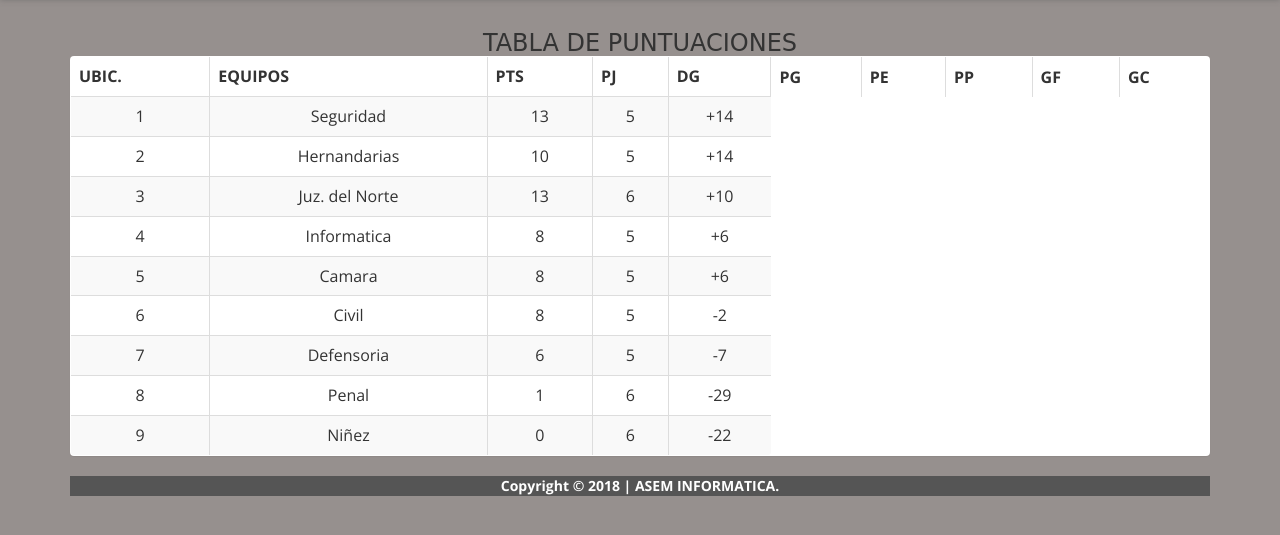
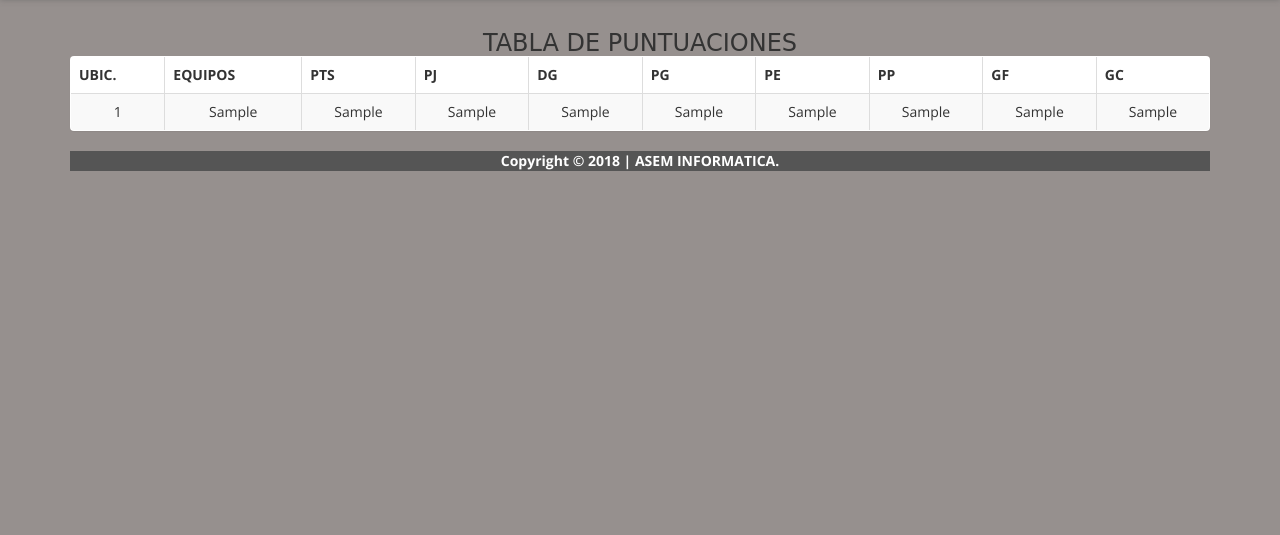
Before and after one commit to MaicolSilvera94/torneopjap, a PHP site: page /detallados.php in a window 1280 px wide. Shown: the part 52-587 px from the top of the page. Run offline with PHP 8.4, Linux system fonts and the light colour scheme; tables that the repository leaves empty or names only in its code hold one stand-in row (values such as "Sample post"); some web fonts are replaced.

Commit message:
sigo + en el listado

```diff
--- a/detallados.php
+++ b/detallados.php
@@ -1,4 +1,7 @@
-<!DOCTYPE <!DOCTYPE html>
+<?php
+include('funciones/funciones.php');
+?>
+<!DOCTYPE html>
 <html lang="en">
 
   <head>
@@ -30,64 +33,22 @@
                         <th>GC</th>
                       </tr>
                     </thead>
+                    <?php foreach(getPuntuaciones(10) as $fila ){   ?>
                     <tbody>
                        <tr>
                         <td>1</td>
-                        <td>Seguridad</td>
-                        <td>13</td>
-                        <td>5</td>
-                        <td>+14</td>
+                        <td><?php echo $fila['equipo'];?></td>
+                        <td><?php echo $fila['pj'];?></td>
+                        <td><?php echo $fila['pg'];?></td>
+                        <td><?php echo $fila['pe'];?></td>
+                        <td><?php echo $fila['pp'];?></td>
+                        <td><?php echo $fila['gf'];?></td>
+                        <td><?php echo $fila['gc'];?></td>
+                        <td><?php echo $fila['dg'];?></td>
+                        <td><?php echo $fila['tp'];?></td>
                       </tr>
-                      <tr>
-                       <td>2</td>
-                         <td>Hernandarias</td>
-                         <td>10</td>
-                         <td>5</td>
-                         <td>+14</td>
-                       </tr>
-                       <td>3</td>
-                         <td>Juz. del Norte</td>
-                         <td>13</td>
-                         <td>6</td>
-                         <td>+10</td>
-                       </tr>
-                       <td>4</td>
-                         <td>Informatica</td>
-                         <td>8</td>
-                         <td>5</td>
-                         <td>+6</td>
-                       </tr>
-                       <td>5</td>
-                         <td>Camara</td>
-                         <td>8</td>
-                         <td>5</td>
-                         <td>+6</td>
-                       </tr>
-                       <td>6</td>
-                         <td>Civil</td>
-                         <td>8</td>
-                         <td>5</td>
-                         <td>-2</td>
-                       </tr>
-                       <td>7</td>
-                         <td>Defensoria</td>
-                         <td>6</td>
-                         <td>5</td>
-                         <td>-7</td>
-                       </tr>
-                       <td>8</td>
-                         <td>Penal</td>
-                         <td>1</td>
-                         <td>6</td>
-                         <td>-29</td>
-                       </tr>
-                       <td>9</td>
-                         <td>Niñez</td>
-                         <td>0</td>
-                         <td>6</td>
-                         <td>-22</td>
-                       </tr>
-                    </tbody>
+                      </tbody>
+                      <?php }  ?>
                   </table>
                   </div>
                   <?php include 'includes/footer.php'; ?>
```
Also changed, not shown: index.php (+2 -5 lines).
